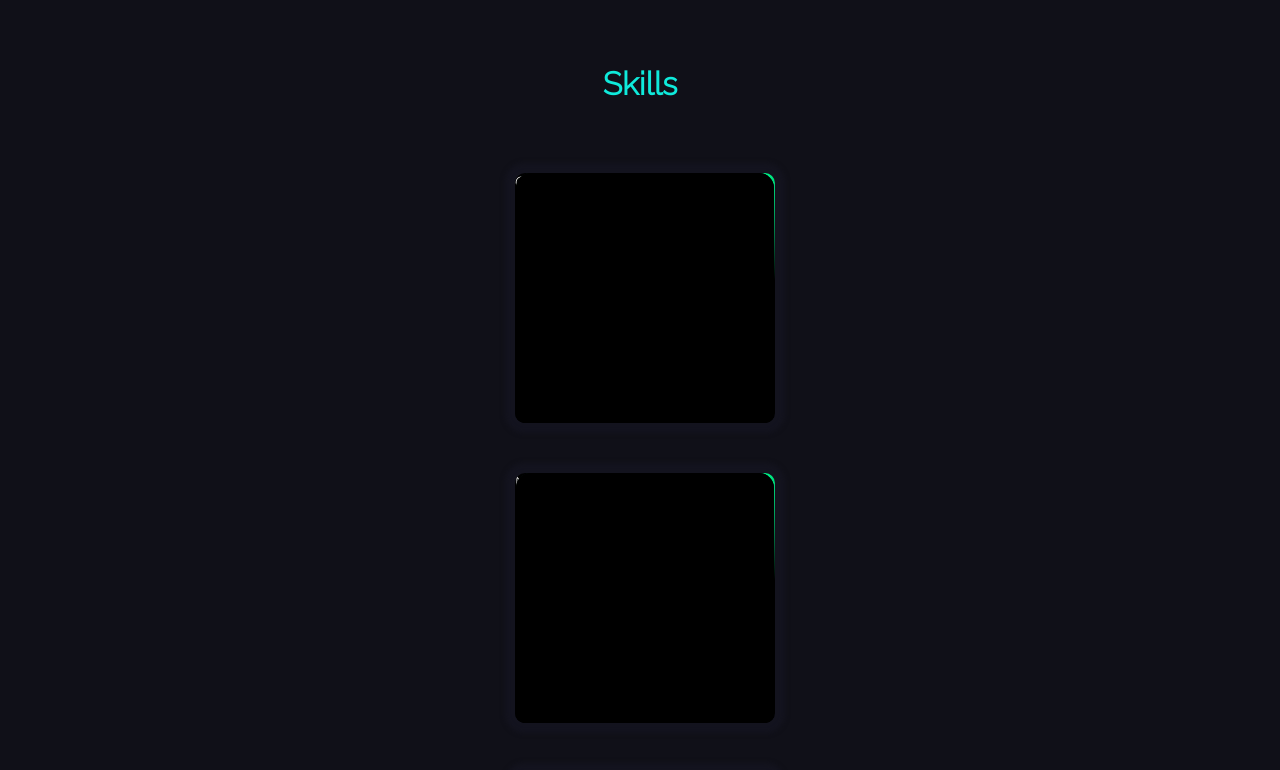
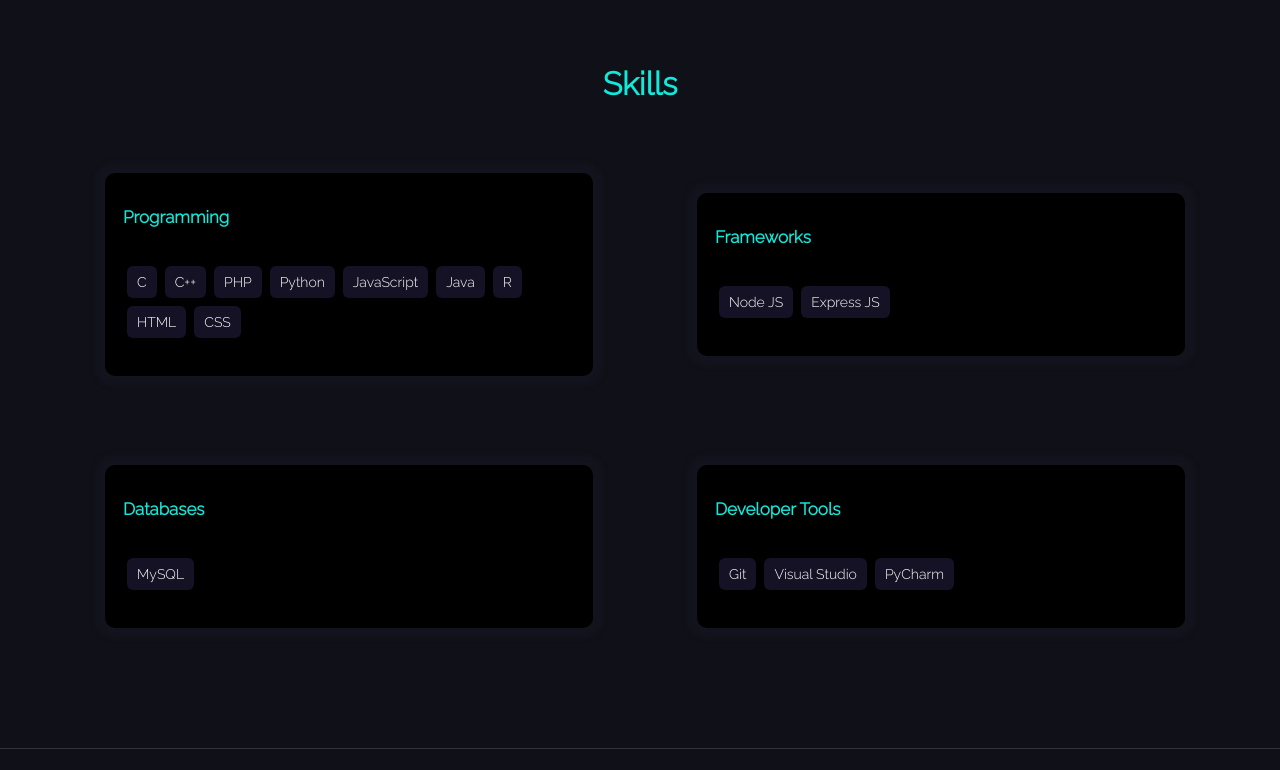
Before and after one commit to vignaramtej/Portfolio, a plain HTML site: page index.html in a window 1280 px wide. Shown: the part 2240-3010 px from the top of the page. Drawn offline with nearby package versions, Linux system fonts and the light colour scheme.

Commit message:
Update home.css

```diff
--- a/home.css
+++ b/home.css
@@ -43,8 +43,6 @@ header {
 .hamburger {
     padding: 1px 5px;
     display: none;
-}
-.hamburger:active {
     border: 2px solid #ffffff;
     border-radius: 7px;
 }
@@ -155,64 +153,45 @@ header {
     margin-top: 29px;
     justify-content: center;
     z-index: 1;
+    /* background-color: #0feadb; */
+}
+.cardskil {
+    display: grid;
+    grid-template-columns: repeat(2, 1fr);
+    grid-template-rows: repeat(2, 1fr);
+    grid-column-gap: 104px;
+    grid-row-gap: 19px;
+    place-items: center;
+}
+#card-title {
+    color: var(--can);
+    font-size: 17px;
+    font-weight: 800;
+}
+#lang {
+    background-color: #1d1b34b3;
+    padding: 8px 10px;
+    margin: 4px;
+    font-size: 14px;
+    border-radius: 6px;
 }
 .card {
     margin-right: 40px;
     border-radius: 10px;
-    width: 260px;
-    height: 250px;
+    width: 100%;
+    min-height: 120px;
+    padding: 18px;
     background-color: #000;
+    z-index: 2;
     position: relative;
     box-shadow: 0px 0px 5px 10px rgba(21, 21, 34, 0.712);
     cursor: pointer;
+    transition: all .3s ease-in-out;
     overflow: hidden;
 }
-.card::before {
-    content: '';
-    position: absolute;
-    margin-right: 40px;
-    top: 50%;
-    left: 50%;
-    transform: translate(-50%,-50%) rotate(-228deg);
-    width: 160%;
-    height: 130%;
-    background-image: conic-gradient(#000000 0deg, #000000 90deg,
-    transparent 130deg, transparent 180deg, #00ff91 180deg, #00ff91 270deg, transparent 310deg,
-    transparent 360deg);
-    transition: transform 2s;
-}
-.card:hover::before {
-    transform: translate(-50%,-50%) rotate(-360deg);
-}
-.card > p {
-    margin-right: 40px;
-    flex-direction: column;
-    color: #ddd;
-    position: absolute;
-    background-color: #000;
-    backdrop-filter: blur(20px);
-    display:flex;
-    font-size: 17px;
-    align-items: center;
-    border-radius: 15px;
-    justify-content: center;
-    height: 254px;
-    width: 258px;
-    left: 50%;
-    text-align: center;
-    font-size: 17px;
-    top: 44%;
-    transform: translate(-50%,-50%);
-}
-.card > p:hover,
-.card > p > span:hover {
-    font-size: 105%;
-    filter: brightness(3.6);
-}
-.card > p > span {
-    padding: 20px;
-    line-height: 25px;
-    color: #8d8d8d;
+.card:hover {
+    scale: 1.1;
+    transition: all .4s ease-in;
 }
 .card_ed {
     margin-right: 40px;
@@ -335,6 +314,7 @@ header {
     }
     .nav-bar ul {
         display: block;
+        height: auto;
         width: fit-content;
         margin: 80px auto 0 auto;
         text-align: center;
@@ -344,8 +324,38 @@ header {
     .nav-bar.active ul{
         opacity: 1;
     }
-    .nav-bar ul li a {
-        margin-bottom: 12px;
+    .nav-bar ul li {
+        margin-bottom: 26px;
+        padding-bottom: 23px;
+        border-bottom: 1px groove rgba(99, 99, 99, 0.651);
+    }
+    .card > p {
+        filter: brightness(3.6);
+    }
+    .card_ed > p {
+        filter: brightness(1.9);
+    }
+}
+@media only screen and (max-width: 950px) {
+    .me {
+        display: flex;
+        flex-direction: column;
+        align-items: center;
+        justify-content: center;
+        padding: 50px;
+    }
+    .me h1 {
+        font-size: 33px;
+        padding: 70px;
+        line-height: 40px;
+    }
+}
+@media only screen and (max-width: 1127px) {
+    .image {
+        display: none;
+    }
+    .content {
+        height: auto;
     }
 }
 ::-webkit-scrollbar {
```
